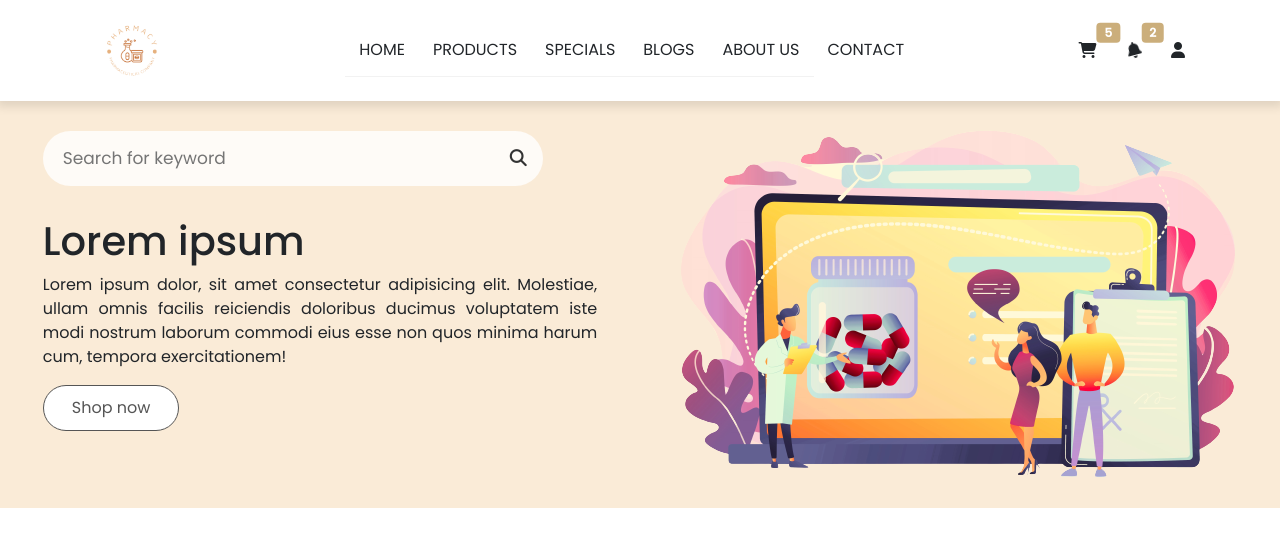
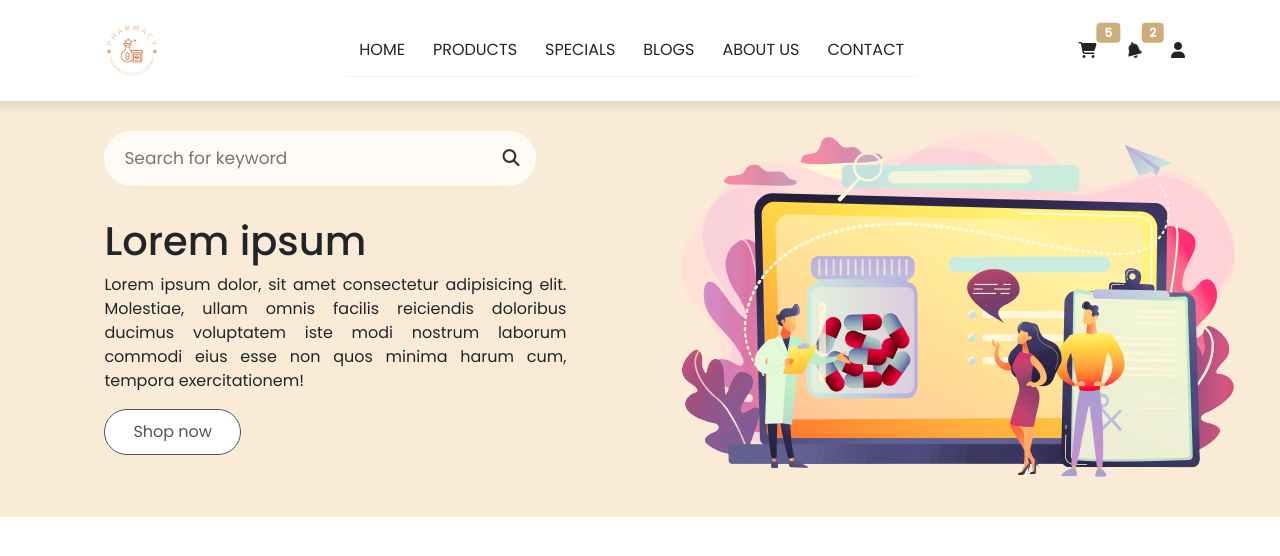
Before and after one commit to Mielqt/Pharmacy_project, a plain HTML site: page index.html in a window 1280 px wide. Drawn offline with nearby package versions, Linux system fonts and the light colour scheme; a web font is replaced by a local one.

Commit message:
code changes

```diff
--- a/css/main.css
+++ b/css/main.css
@@ -80,7 +80,7 @@ body{
     text-align: justify;
     align-items: center;
     justify-content: center;
-    padding: 5%;
+    padding: 5% 10% 10% 15%;
 }
 
 /* ------------------ searchbar---------------------- */
@@ -95,7 +95,8 @@ body{
     align-items: center;
     text-align: center;
     padding-top: 5%;
-    padding-left: 5%;
+    padding-left: 15%;
+    padding-right: 15%;
 }
 
 .search-bar{
--- a/index.html
+++ b/index.html
@@ -56,7 +56,7 @@
                     <li class = "nav-item">
                         <a class = "nav-link text-uppercase text-dark" href = "#about">about us</a>
                     </li>
-                    <li class = "nav-item border-0">
+                    <li class = "nav-item">
                         <a class = "nav-link text-uppercase text-dark" href = "#contact">contact</a>
                     </li>
                 </ul>
@@ -94,6 +94,13 @@
             </div>
         </div>
     </section>
+    <section class="categories">
+        <div class="row">
+            <div class="col-lg-12">
+
+            </div>
+        </div>
+    </section>
     <!-- end of section -->
 
 
```
